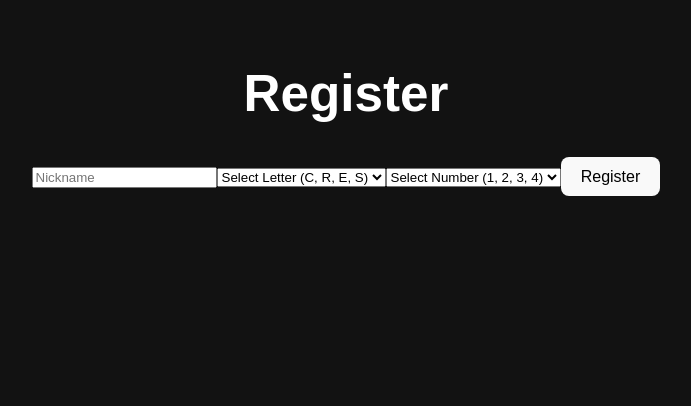
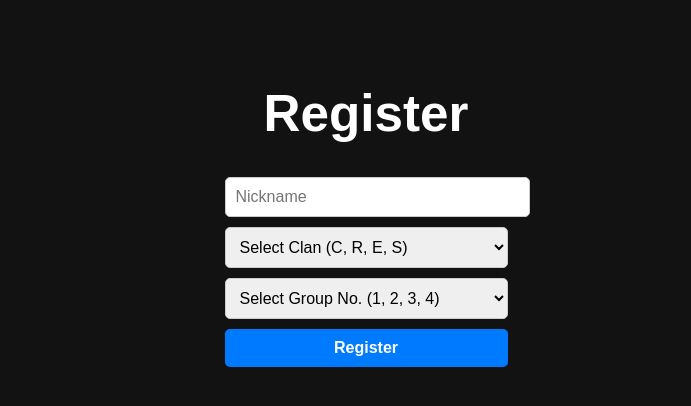
Before and after one commit to thenewgoat/CTOP_Human_Bingo, a React (Vite) app in the folder frontend/: page /register in a window 1280 px wide. Shown: the top 406 px of the page, without its empty margins (294-985 px from the left). Built offline with nearby package versions, Linux system fonts and the light colour scheme.

Commit message:
updates to register form

```diff
--- a/frontend/src/App.css
+++ b/frontend/src/App.css
@@ -104,3 +104,50 @@ body {
 .bingo-square:hover {
   background-color: #2c2c2c; /* Slightly lighter than secondary-bg-color */
 }
+
+
+.register-container {
+  display: flex;
+  flex-direction: column;
+  align-items: center;
+  justify-content: center;
+  width: 100%;
+  padding: 20px;
+}
+
+.register-form {
+  display: flex;
+  flex-direction: column;
+  width: 100%;
+  max-width: 400px;
+  gap: 10px; /* Spacing between elements */
+}
+
+.register-form input,
+.register-form select,
+.register-form button {
+  width: 100%;
+  padding: 10px;
+  font-size: 16px;
+  border: 1px solid #ccc;
+  border-radius: 5px;
+}
+
+.register-form button {
+  background-color: #007bff;
+  color: white;
+  border: none;
+  cursor: pointer;
+  font-weight: bold;
+}
+
+.register-form button:hover {
+  background-color: #0056b3;
+}
+
+/* Make sure elements don't spread out on larger screens */
+@media (min-width: 600px) {
+  .register-form {
+    max-width: 350px;
+  }
+}
--- a/frontend/src/pages/RegisterPage.jsx
+++ b/frontend/src/pages/RegisterPage.jsx
@@ -68,9 +68,9 @@ const RegisterPage = ({ onRegister }) => {
   };
 
   return (
-    <div>
+    <div className="register-container">
       <h1>Register</h1>
-      <form onSubmit={handleSubmit}>
+      <form onSubmit={handleSubmit} className="register-form">
         {/* Nickname Input */}
         <input
           type="text"
@@ -87,7 +87,7 @@ const RegisterPage = ({ onRegister }) => {
           required
         >
           <option value="" disabled>
-            Select Letter (C, R, E, S)
+            Select Clan (C, R, E, S)
           </option>
           {letterOptions.map((letter) => (
             <option key={letter} value={letter}>
@@ -103,7 +103,7 @@ const RegisterPage = ({ onRegister }) => {
           required
         >
           <option value="" disabled>
-            Select Number (1, 2, 3, 4)
+            Select Group No. (1, 2, 3, 4)
           </option>
           {numberOptions.map((num) => (
             <option key={num} value={num}>
@@ -112,11 +112,11 @@ const RegisterPage = ({ onRegister }) => {
           ))}
         </select>
 
+        {/* Register Button */}
         <button type="submit" disabled={isLoading}>
           {isLoading ? "Registering..." : "Register"}
         </button>
       </form>
-      {message && <p>{message}</p>}
     </div>
   );
 };
```
